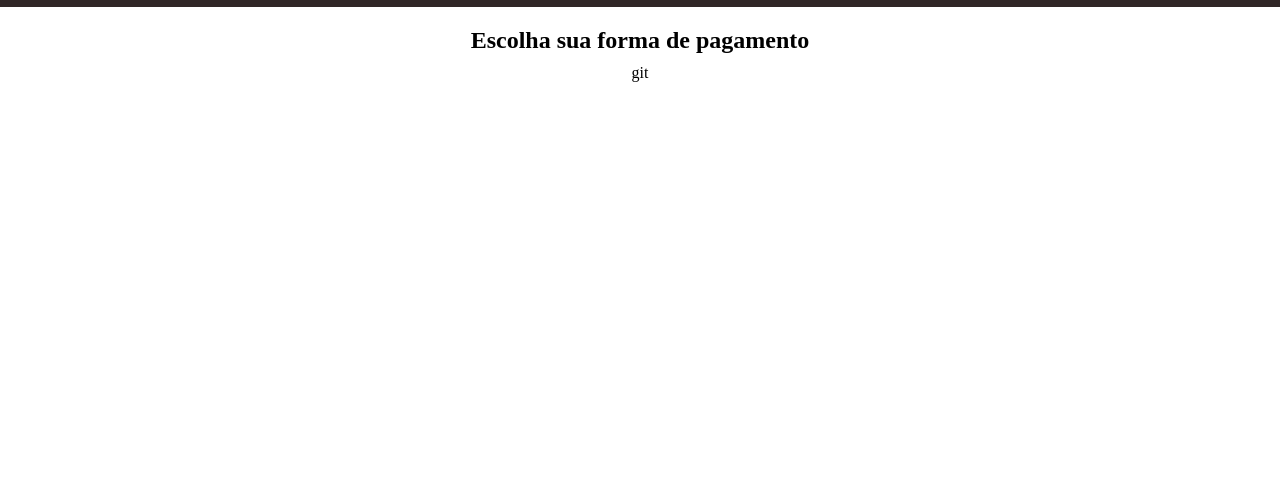
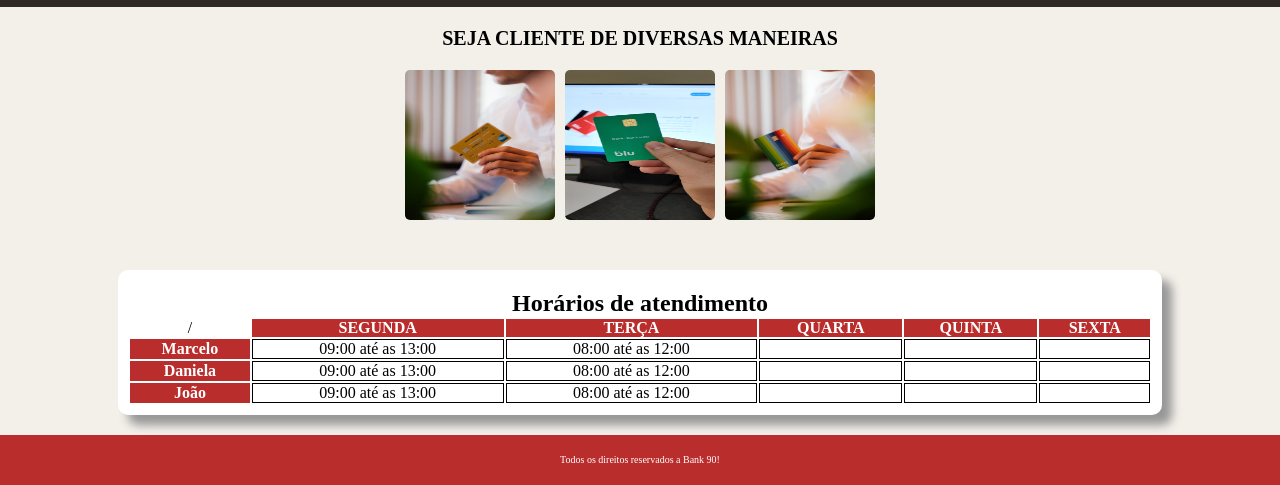
Before and after one commit to thomxz-cod/Banco-90, a plain HTML site: page index.html in a window 1280 px wide. Shown: the part 1068-1553 px from the top of the page. Before the commit the page ends 1180 px from the top, so only its background shows below. Drawn offline with Linux system fonts and the light colour scheme.

Commit message:
Banco-90

```diff
--- a/index.html
+++ b/index.html
@@ -5,6 +5,7 @@
     <meta name="viewport" content="width=device-width, initial-scale=1.0">
     <title>Banco 90</title>
     <link rel="stylesheet" href="styles/index.css">
+    <link rel="stylesheet" href="styles/tabela.css">
 </head>
 <body>
 
@@ -73,22 +74,60 @@
             <img style="border-radius: 10px 0px 0px 10px;" width="50%" src="images/bannerBeneficios.jpg" alt="">
         </section>
 
-        <section style="margin-bottom: 30px;">
-            <h1>Escolha sua forma de pagamento</h1>
-            <section id="opcoes">
-
-                git
-
-            </section>
+        <h1 style="font-size: 20px;">SEJA CLIENTE DE DIVERSAS MANEIRAS</h1>
+        <section style="margin-bottom: 30px;" id="clientes">
+            <img src="images/cartaoUm.jpg" alt="">
+            <img src="images/cartaoDois.jpg" alt="">
+            <img src="images/cartaoTres.jpg" alt="">
         </section>
 
+
+        <section id="horario">
+            <div id="tabela">
+                <h1>Horários de atendimento</h1>
+                <table>
+                    <tr>
+                        <td style="border: none;">/</td>
+                        <th>SEGUNDA</th>
+                        <th>TERÇA</th>
+                        <th>QUARTA</th>
+                        <th>QUINTA</th>
+                        <th>SEXTA</th>
+                    </tr>
+                    <tr>
+                        <th>Marcelo</th>
+                        <td>09:00 até as 13:00</td>
+                        <td>08:00 até as 12:00</td>
+                        <td></td>
+                        <td></td>
+                        <td></td>
+                    </tr>
+                    <tr>
+                        <th>Daniela</th>
+                        <td>09:00 até as 13:00</td>
+                        <td>08:00 até as 12:00</td>
+                        <td></td>
+                        <td></td>
+                        <td></td>
+                    </tr>
+                    <tr>
+                        <th>João</th>
+                        <td>09:00 até as 13:00</td>
+                        <td>08:00 até as 12:00</td>
+                        <td></td>
+                        <td></td>
+                        <td></td>
+                    </tr>
+                </table>
+            </div>
+        </section>
     </main>
 
 
 
 
     <footer>
-
+        <p style="font-size: 10px;">Todos os direitos reservados a Bank 90!</p>
     </footer>
 
 
--- a/styles/index.css
+++ b/styles/index.css
@@ -4,6 +4,7 @@
 }
 body{
     width: 100%;
+    background-color: rgb(243, 239, 233);
 }
 #colors{
     background-color: #302727;
@@ -122,3 +123,29 @@ main{
     flex-direction: column;
     text-align: left;
 }
+
+#clientes {
+    width: 100%;
+    display: flex;
+    justify-content: center;
+    gap: 10px;
+}
+
+#clientes img{
+    width: 150px;
+    height: 150px;
+    border-radius: 5px;
+}
+
+
+
+
+
+footer{
+    height: 50px;
+    display: flex;
+    background-color: #ba2d2d;
+    color: white;
+    justify-content: center;
+    align-items: center;
+}
--- /dev/null
+++ b/styles/tabela.css
@@ -0,0 +1,31 @@
+#horario{
+    width: 100%;
+    display: flex;
+    justify-content: center;
+
+}
+
+#tabela{
+    display: flex;
+    justify-content: center;
+    flex-direction: column;
+    padding: 20px 10px 10px 10px;
+    background-color: white;
+    width: 80%;
+    border-radius: 10px;
+    box-shadow: 10px 10px 10px rgb(151, 151, 151);
+    margin-bottom: 20px;
+}
+
+#table{
+    border-collapse: collapse;
+}
+
+th{
+    color: white;
+    background-color: #ba2d2d;
+}
+
+td{
+    border: 1px solid black;
+}
```
Also changed, not shown: 1 other file.
